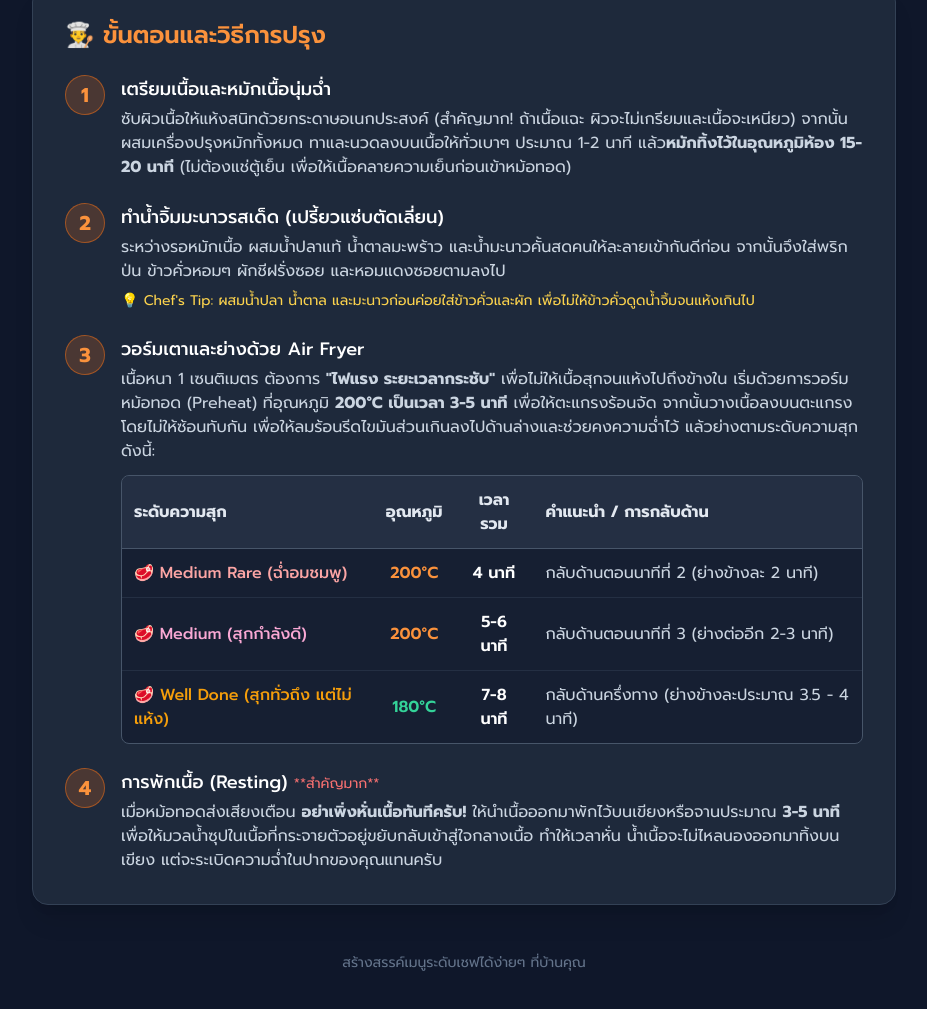
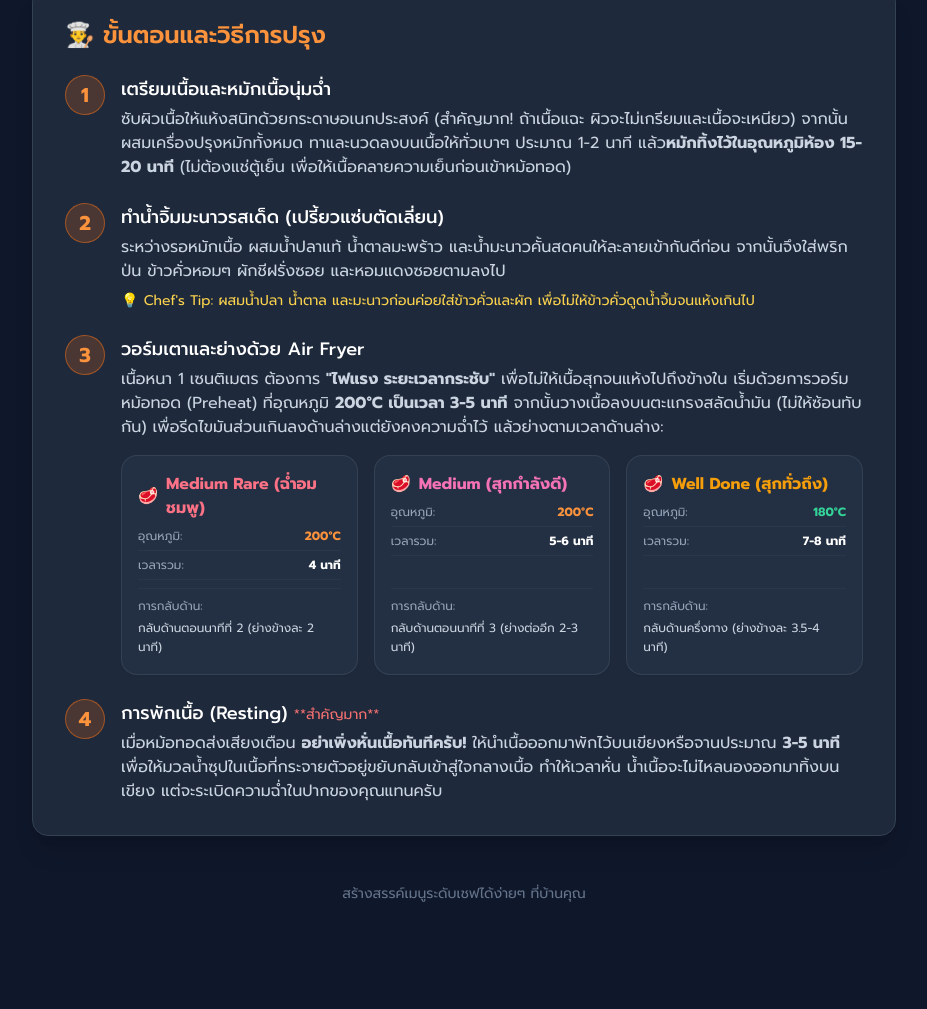
Before and after one commit to laserpui/Beloved-Family, a plain HTML site: page family-menu/Air Fryer/เนื้อย่าง.html in a window 1280 px wide. Shown: the part 1041-2050 px from the top of the page, without its empty margins (176-1103 px from the left). After the commit the page ends 1993 px from the top, so only its background shows below. Drawn offline with nearby package versions, Linux system fonts and the light colour scheme.

Commit message:
Add files via upload

```diff
--- a/family-menu/Air Fryer/เนื้อย่าง.html
+++ b/family-menu/Air Fryer/เนื้อย่าง.html
@@ -133,40 +133,48 @@
                     <div class="flex-shrink-0 w-10 h-10 bg-orange-500/20 text-orange-400 rounded-full flex items-center justify-center font-bold text-xl border border-orange-500/50">3</div>
                     <div class="w-full">
                         <h4 class="text-lg font-medium text-white">วอร์มเตาและย่างด้วย Air Fryer</h4>
-                        <p class="text-slate-300 mt-1 mb-3">เนื้อหนา 1 เซนติเมตร ต้องการ <strong>"ไฟแรง ระยะเวลากระชับ"</strong> เพื่อไม่ให้เนื้อสุกจนแห้งไปถึงข้างใน เริ่มด้วยการวอร์มหม้อทอด (Preheat) ที่อุณหภูมิ <strong>200°C เป็นเวลา 3-5 นาที</strong> เพื่อให้ตะแกรงร้อนจัด จากนั้นวางเนื้อลงบนตะแกรงโดยไม่ให้ซ้อนทับกัน เพื่อให้ลมร้อนรีดไขมันส่วนเกินลงไปด้านล่างและช่วยคงความฉ่ำไว้ แล้วย่างตามระดับความสุกดังนี้:</p>
+                        <p class="text-slate-300 mt-1 mb-3">เนื้อหนา 1 เซนติเมตร ต้องการ <strong>"ไฟแรง ระยะเวลากระชับ"</strong> เพื่อไม่ให้เนื้อสุกจนแห้งไปถึงข้างใน เริ่มด้วยการวอร์มหม้อทอด (Preheat) ที่อุณหภูมิ <strong>200°C เป็นเวลา 3-5 นาที</strong> จากนั้นวางเนื้อลงบนตะแกรงสลัดน้ำมัน (ไม่ให้ซ้อนทับกัน) เพื่อรีดไขมันส่วนเกินลงด้านล่างแต่ยังคงความฉ่ำไว้ แล้วย่างตามเวลาด้านล่าง:</p>
 
-                        <!-- Responsive Table -->
-                        <div class="overflow-x-auto table-container rounded-lg border border-slate-600 bg-slate-900/50">
-                            <table class="w-full text-left border-collapse min-w-[500px]">
-                                <thead>
-                                    <tr class="bg-slate-700/50 text-slate-200">
-                                        <th class="p-3 border-b border-slate-600">ระดับความสุก</th>
-                                        <th class="p-3 border-b border-slate-600 text-center">อุณหภูมิ</th>
-                                        <th class="p-3 border-b border-slate-600 text-center">เวลารวม</th>
-                                        <th class="p-3 border-b border-slate-600">คำแนะนำ / การกลับด้าน</th>
-                                    </tr>
-                                </thead>
-                                <tbody class="text-slate-300">
-                                    <tr class="border-b border-slate-700/50 hover:bg-slate-800/50 transition">
-                                        <td class="p-3 font-medium text-red-300">🥩 Medium Rare (ฉ่ำอมชมพู)</td>
-                                        <td class="p-3 text-center font-semibold text-orange-400">200°C</td>
-                                        <td class="p-3 text-center font-semibold text-white">4 นาที</td>
-                                        <td class="p-3">กลับด้านตอนนาทีที่ 2 (ย่างข้างละ 2 นาที)</td>
-                                    </tr>
-                                    <tr class="border-b border-slate-700/50 hover:bg-slate-800/50 transition">
-                                        <td class="p-3 font-medium text-pink-300">🥩 Medium (สุกกำลังดี)</td>
-                                        <td class="p-3 text-center font-semibold text-orange-400">200°C</td>
-                                        <td class="p-3 text-center font-semibold text-white">5-6 นาที</td>
-                                        <td class="p-3">กลับด้านตอนนาทีที่ 3 (ย่างต่ออีก 2-3 นาที)</td>
-                                    </tr>
-                                    <tr class="hover:bg-slate-800/50 transition">
-                                        <td class="p-3 font-medium text-amber-500">🥩 Well Done (สุกทั่วถึง แต่ไม่แห้ง)</td>
-                                        <td class="p-3 text-center font-semibold text-emerald-400">180°C</td>
-                                        <td class="p-3 text-center font-semibold text-white">7-8 นาที</td>
-                                        <td class="p-3">กลับด้านครึ่งทาง (ย่างข้างละประมาณ 3.5 - 4 นาที)</td>
-                                    </tr>
-                                </tbody>
-                            </table>
+                        <!-- Responsive Cooking Times (Text Cards) -->
+                        <div class="grid grid-cols-1 md:grid-cols-3 gap-4 mt-4">
+                            <div class="p-4 bg-slate-700/30 border border-slate-600/50 rounded-2xl shadow-sm hover:border-orange-500/30 transition-all flex flex-col justify-between">
+                                <div>
+                                    <div class="font-bold text-rose-400 text-base flex items-center gap-2 mb-2">
+                                        <span>🥩</span> Medium Rare (ฉ่ำอมชมพู)
+                                    </div>
+                                    <div class="space-y-1.5 text-xs text-slate-300">
+                                        <p class="flex justify-between border-b border-slate-700/50 pb-1.5"><span class="text-slate-400">อุณหภูมิ:</span> <span class="font-bold text-orange-400">200°C</span></p>
+                                        <p class="flex justify-between border-b border-slate-700/50 pb-1.5"><span class="text-slate-400">เวลารวม:</span> <span class="font-bold text-white">4 นาที</span></p>
+                                    </div>
+                                </div>
+                                <p class="pt-2 text-xs text-slate-300 leading-relaxed border-t border-slate-700/50 mt-2"><span class="text-slate-400 block mb-0.5">การกลับด้าน:</span>กลับด้านตอนนาทีที่ 2 (ย่างข้างละ 2 นาที)</p>
+                            </div>
+
+                            <div class="p-4 bg-slate-700/30 border border-slate-600/50 rounded-2xl shadow-sm hover:border-orange-500/30 transition-all flex flex-col justify-between">
+                                <div>
+                                    <div class="font-bold text-pink-400 text-base flex items-center gap-2 mb-2">
+                                        <span>🥩</span> Medium (สุกกำลังดี)
+                                    </div>
+                                    <div class="space-y-1.5 text-xs text-slate-300">
+                                        <p class="flex justify-between border-b border-slate-700/50 pb-1.5"><span class="text-slate-400">อุณหภูมิ:</span> <span class="font-bold text-orange-400">200°C</span></p>
+                                        <p class="flex justify-between border-b border-slate-700/50 pb-1.5"><span class="text-slate-400">เวลารวม:</span> <span class="font-bold text-white">5-6 นาที</span></p>
+                                    </div>
+                                </div>
+                                <p class="pt-2 text-xs text-slate-300 leading-relaxed border-t border-slate-700/50 mt-2"><span class="text-slate-400 block mb-0.5">การกลับด้าน:</span>กลับด้านตอนนาทีที่ 3 (ย่างต่ออีก 2-3 นาที)</p>
+                            </div>
+
+                            <div class="p-4 bg-slate-700/30 border border-slate-600/50 rounded-2xl shadow-sm hover:border-orange-500/30 transition-all flex flex-col justify-between">
+                                <div>
+                                    <div class="font-bold text-amber-500 text-base flex items-center gap-2 mb-2">
+                                        <span>🥩</span> Well Done (สุกทั่วถึง)
+                                    </div>
+                                    <div class="space-y-1.5 text-xs text-slate-300">
+                                        <p class="flex justify-between border-b border-slate-700/50 pb-1.5"><span class="text-slate-400">อุณหภูมิ:</span> <span class="font-bold text-emerald-400">180°C</span></p>
+                                        <p class="flex justify-between border-b border-slate-700/50 pb-1.5"><span class="text-slate-400">เวลารวม:</span> <span class="font-bold text-white">7-8 นาที</span></p>
+                                    </div>
+                                </div>
+                                <p class="pt-2 text-xs text-slate-300 leading-relaxed border-t border-slate-700/50 mt-2"><span class="text-slate-400 block mb-0.5">การกลับด้าน:</span>กลับด้านครึ่งทาง (ย่างข้างละ 3.5-4 นาที)</p>
+                            </div>
                         </div>
                     </div>
                 </div>
```
